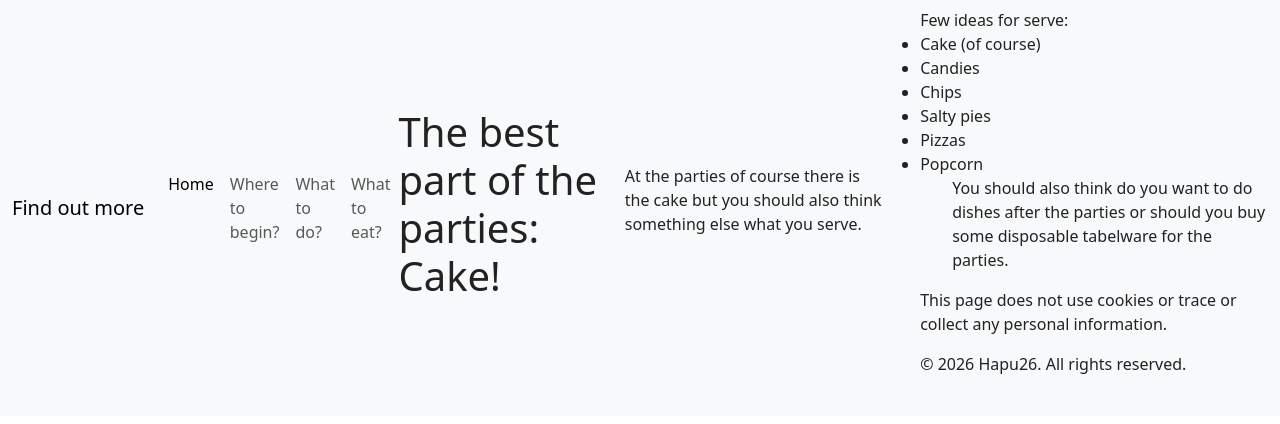
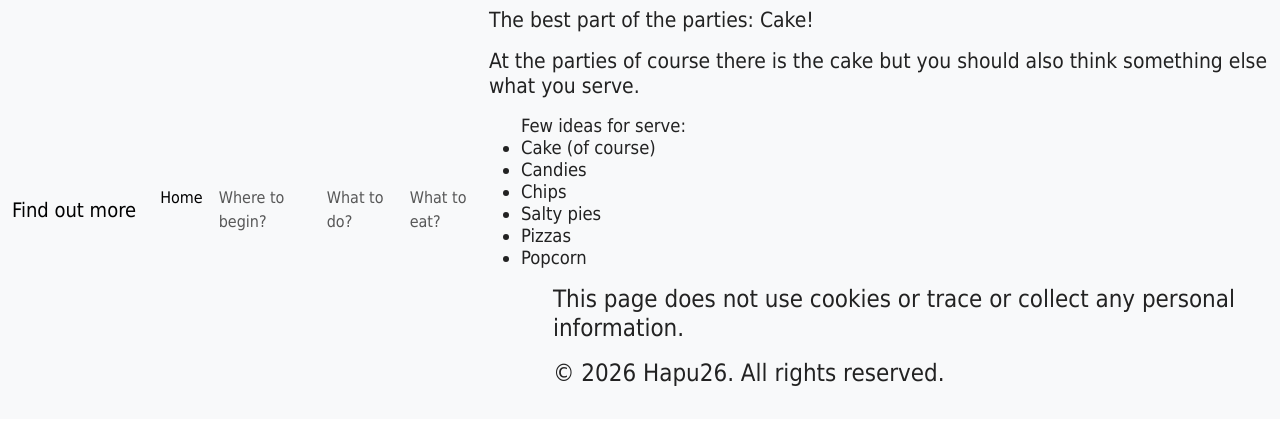
Before and after one commit to Hapu26/Workshopit, a plain HTML site: page WS_07/menu.html in a window 1280 px wide. Drawn offline with nearby package versions, Linux system fonts and the light colour scheme; a script that the page names is missing.

Commit message:
Workshop 7 font changes

```diff
--- a/WS_07/menu.html
+++ b/WS_07/menu.html
@@ -4,6 +4,7 @@
         <title>Birthday party planner</title>
         <link href="https://cdn.jsdelivr.net/npm/bootstrap@5.3.0/dist/css/bootstrap.min.css" rel="stylesheet">
         <script src="https://cdn.jsdelivr.net/npm/bootstrap@5.3.0/dist/js/bootstrap.bundle.min.js"></script>
+        <link rel="stylesheet" href="styles.css">
     </head>
     <body>
     </div>
@@ -21,7 +22,8 @@
         <li class="nav-item"><a class="nav-link" href="menu.html">What to eat?</a></li>
       </ul>
     </div>
-    <h1>The best part of the parties: Cake!</h1>
+    <h1>
+        <p>The best part of the parties: Cake!<p>
         <p>At the parties of course there is the cake but you should also think something else what you serve.</p>
         <ul>Few ideas for serve:
             <li>Cake (of course)
@@ -31,10 +33,11 @@
             <li>Pizzas
             <li>Popcorn
          <ul>
-    <p> You should also think do you want to do dishes after the parties or should you buy some disposable tabelware for the parties.</p>
-    </ul>
+        <p>
+    <h1>
     <footer></footer>
     <script src="footer.js"></script>
     <link rel="stylesheet" href="styles.css">
     <script src="a11y.js"></script>
     </body>
+    <html>
--- a/WS_07/styles.css
+++ b/WS_07/styles.css
@@ -18,3 +18,18 @@ body {
 a, button {
   color: var(--primary);
 }
+body {
+  font-family: Tahoma, sans-serif;
+}
+body {
+   font-size: 2ch;
+}
+p {
+  font-size: 2ch;
+}
+h1 {
+  font-size: 2ch;
+}
+h2 {
+  font-size: 2ch;
+}
```
Also changed, not shown: WS_07/background.html (+4 -1 lines), WS_07/index.html (+1 -0 lines), WS_07/program.html (+5 -2 lines). Lines whose indentation alone changed are shown as unchanged.
